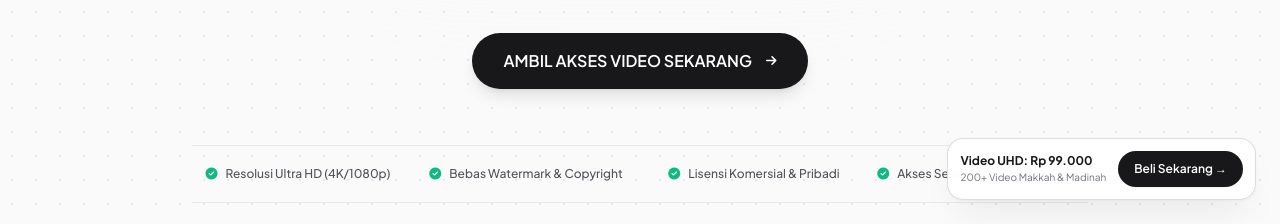
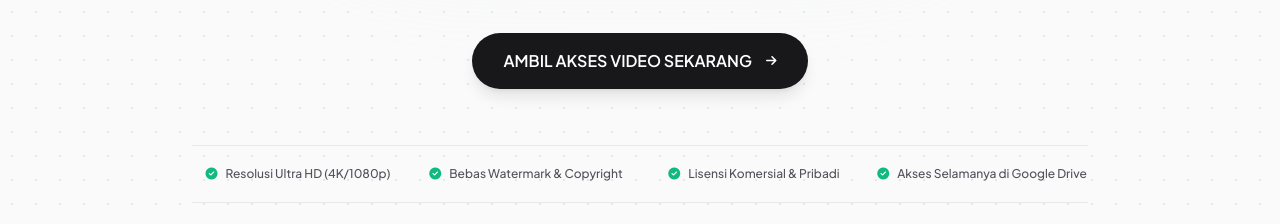
Before and after one commit to infomenjadibos-dev/lp-footageharamain, a plain HTML site: page index.html in a window 1280 px wide. Shown: the part 576-800 px from the top of the page. Drawn offline with nearby package versions, Linux system fonts and the light colour scheme.

Commit message:
Update index.html

```diff
--- a/index.html
+++ b/index.html
@@ -5,7 +5,7 @@
   <meta name="viewport" content="width=device-width, initial-scale=1.0, viewport-fit=cover" />
   <title>200+ Video Makkah & Madinah UHD - Akses Lisensi Selamanya</title>
 
-  <link rel="icon" type="image/svg+xml" href="images/menjadibos-logo.svg" />
+  <link rel="icon" type="image/png" href="images/Logo-MenjadiBos.png">
 
   <!-- Tailwind CSS CDN -->
   <script src="https://cdn.tailwindcss.com"></script>
@@ -607,19 +607,6 @@
     </div>
   </footer>
 
-  <!-- 10. FLOATING STICKY CTA -->
-  <div class="fixed bottom-4 left-4 right-4 sm:left-auto sm:right-6 sm:bottom-6 z-40 max-w-sm ml-auto">
-    <div class="bg-white/95 backdrop-blur-md rounded-2xl p-3 border border-zinc-300/80 shadow-framer-hover flex items-center justify-between gap-3">
-      <div class="text-xs">
-        <div class="font-bold text-[#18181b]">Video UHD: Rp 99.000</div>
-        <div class="text-[10px] text-zinc-500">200+ Video Makkah & Madinah</div>
-      </div>
-      <a href="#harga" class="px-4 py-2.5 rounded-full bg-[#18181b] hover:bg-[#4361ee] active:bg-[#3752db] text-white font-semibold text-xs whitespace-nowrap transition-all duration-200 active:scale-95 shadow-sm">
-        Beli Sekarang &rarr;
-      </a>
-    </div>
-  </div>
-
   <!-- 11. CHECKOUT MODAL FORMULIR (RESPONSIF MOBILE/TABLET) -->
   <div id="checkout-modal" class="fixed inset-0 bg-black/50 backdrop-blur-sm z-50 hidden items-center justify-center p-4">
     <div class="bg-white rounded-2xl max-w-md w-full p-5 sm:p-7 md:p-8 border border-zinc-200 shadow-2xl relative max-h-[92vh] overflow-y-auto">
```
